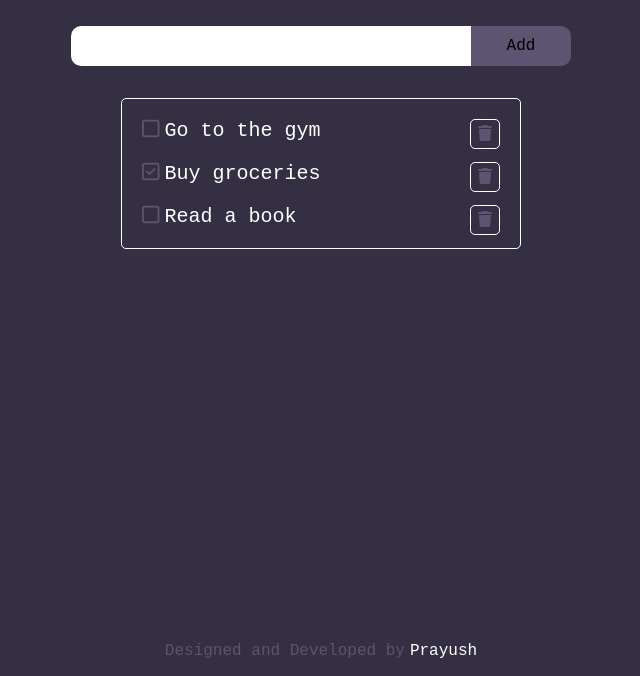
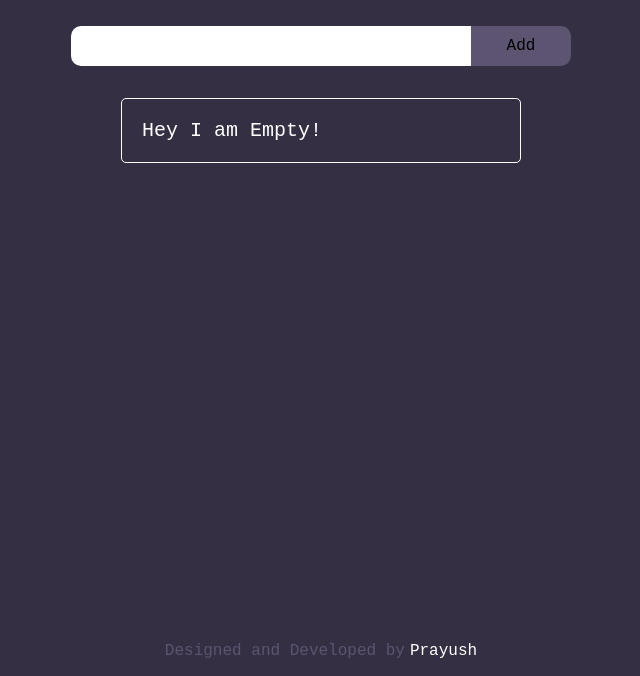
Before and after one commit to adhikareeprayush/simpleTodoList, a plain HTML site: page index.html in a window 1280 px wide. Shown: the part 124-800 px from the top of the page, without its empty margins (319-959 px from the left). Drawn offline with nearby package versions, Linux system fonts and the light colour scheme; a web font is replaced by a local one.

Commit message:
Update index.html

```diff
--- a/index.html
+++ b/index.html
@@ -21,9 +21,7 @@
 
         <div class="list">
             <ul id="list">
-                <li><i class="fa-regular fa-square"></i>Go to the gym<button class="del"><i class="fa-solid fa-trash"></i></button></li>
-                <li><i class="fa-regular fa-square-check"></i>Buy groceries<button class="del"><i class="fa-solid fa-trash"></i></button></li>
-                <li><i class="fa-regular fa-square"></i>Read a book<button class="del"><i class="fa-solid fa-trash"></i></button></li>
+                <li id="iAmEmpty">Hey I am Empty!</li>
             </ul>
         </div>
 
```
